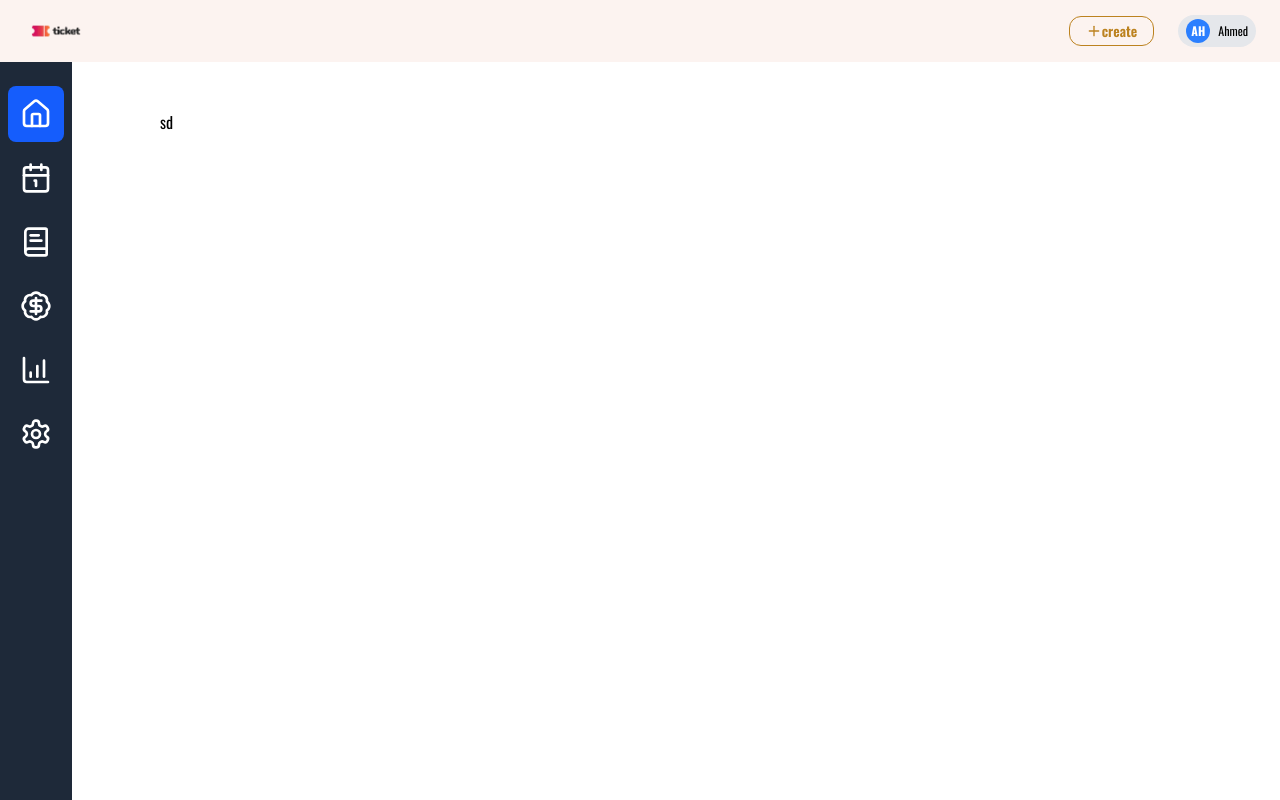
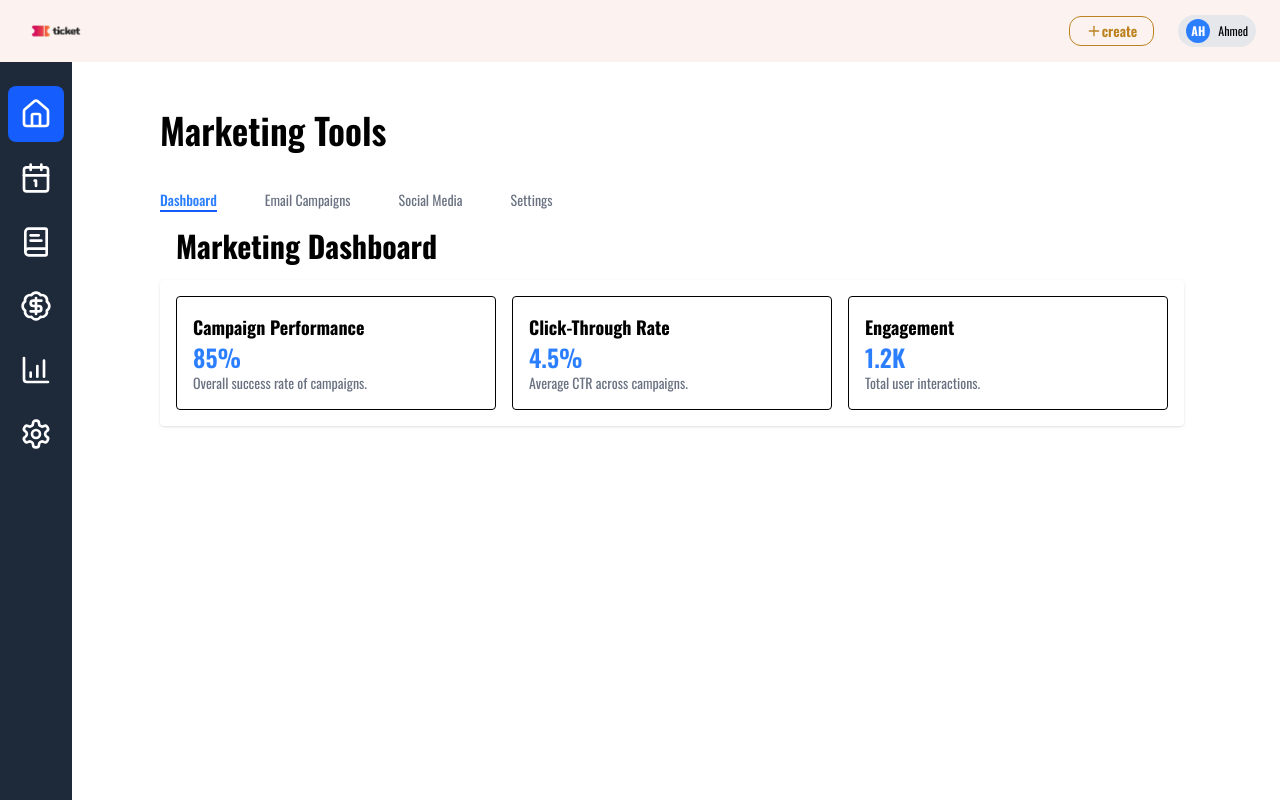
Before and after one commit to ahmed123456787/ticket-event, a React (Vite) app in the folder frontend/: page /organizations/marketing in a window 1280 px wide. Built offline with nearby package versions, Linux system fonts and the light colour scheme.

Commit message:
add dashboard of the marketing

```diff
--- a/frontend/src/App.tsx
+++ b/frontend/src/App.tsx
@@ -6,6 +6,7 @@ import EventCreatePage from "./pages/EventCreatePage";
 import EventDetailsPage from "./pages/EventDetailsPage";
 import OrdersPage from "./pages/OrdersPage";
 import MarketingPage from "./pages/MarketingPage";
+import MarektingEmComp from "./pages/MarektingEmComp";
 
 function App() {
   return (
@@ -24,6 +25,10 @@ function App() {
         />
         <Route path="organizations/orders" element={<OrdersPage />} />
         <Route path="organizations/marketing" element={<MarketingPage />} />
+        <Route
+          path="organizations/marketing/email-campaigns"
+          element={<MarektingEmComp />}
+        />
       </Routes>
     </BrowserRouter>
   );
--- /dev/null
+++ b/frontend/src/components/analytics/MarketingAnalyticsOverview.tsx
@@ -0,0 +1,33 @@
+const MarketingAnalyticsOverview = () => {
+  const analyticsData = [
+    {
+      title: "Campaign Performance",
+      value: "85%",
+      description: "Overall success rate of campaigns.",
+    },
+    {
+      title: "Click-Through Rate",
+      value: "4.5%",
+      description: "Average CTR across campaigns.",
+    },
+    {
+      title: "Engagement",
+      value: "1.2K",
+      description: "Total user interactions.",
+    },
+  ];
+
+  return (
+    <div className="grid grid-cols-3 gap-4 p-4 bg-white shadow rounded">
+      {analyticsData.map((data, index) => (
+        <div key={index} className="p-4 border rounded">
+          <h3 className="text-lg font-bold">{data.title}</h3>
+          <p className="text-2xl text-blue-500 font-semibold">{data.value}</p>
+          <p className="text-sm text-gray-500">{data.description}</p>
+        </div>
+      ))}
+    </div>
+  );
+};
+
+export default MarketingAnalyticsOverview;
--- /dev/null
+++ b/frontend/src/components/marketing/MarketingNavbar.tsx
@@ -0,0 +1,36 @@
+import { Link, useLocation } from "react-router";
+const BASE_URL = "/organizations/marketing";
+
+const MarketingNavbar = () => {
+  const location = useLocation();
+  const navItems = [
+    { name: "Dashboard", link: "" },
+    { name: "Email Campaigns", link: "/email-campaigns" },
+    { name: "Social Media", link: "/social-media" },
+    { name: "Settings", link: "/settings" },
+  ];
+
+  const isActive = (path: string) => {
+    return location.pathname === `${BASE_URL}${path}`;
+  };
+
+  return (
+    <div className="flex space-x-12">
+      {navItems.map((item) => (
+        <Link
+          to={`${BASE_URL}${item.link}`}
+          key={item.name}
+          className={`text-sm transition-colors ${
+            isActive(item.link)
+              ? "text-blue-500 border-b-2 border-blue-600 font-medium"
+              : "text-gray-500 hover:text-black"
+          }`}
+        >
+          {item.name}
+        </Link>
+      ))}
+    </div>
+  );
+};
+
+export default MarketingNavbar;
--- /dev/null
+++ b/frontend/src/layouts/MarketingLayout.tsx
@@ -0,0 +1,17 @@
+import MainLayout from "./MainLayout";
+import MarketingNavbar from "../components/marketing/MarketingNavbar";
+import { ReactNode } from "react";
+
+const MarketingLayout = ({ children }: { children: ReactNode }) => {
+  return (
+    <MainLayout>
+      <h2 className="text-4xl font-semibold">Marketing Tools</h2>
+      <div className="mt-10">
+        <MarketingNavbar />
+      </div>
+      {children}
+    </MainLayout>
+  );
+};
+
+export default MarketingLayout;
--- /dev/null
+++ b/frontend/src/pages/MarektingEmComp.tsx
@@ -0,0 +1,10 @@
+import MarketingLayout from "../layouts/MarketingLayout";
+const MarektingEmComp = () => {
+  return (
+    <MarketingLayout>
+      <p>defs</p>
+    </MarketingLayout>
+  );
+};
+
+export default MarektingEmComp;
--- a/frontend/src/pages/MarketingPage.tsx
+++ b/frontend/src/pages/MarketingPage.tsx
@@ -1,10 +1,15 @@
-import MainLayout from "../layouts/MainLayout";
+import MarketingLayout from "../layouts/MarketingLayout";
+import MarketingAnalyticsOverview from "../components/analytics/MarketingAnalyticsOverview";
 
 const MarketingPage = () => {
   return (
-    <MainLayout>
-      <p>sd</p>
-    </MainLayout>
+    <MarketingLayout>
+      <div className="marketing-page-container">
+        <h1 className="text-3xl font-bold m-4">Marketing Dashboard</h1>
+        <MarketingAnalyticsOverview />
+        {/* Add other marketing-related components here */}
+      </div>
+    </MarketingLayout>
   );
 };
 
```
